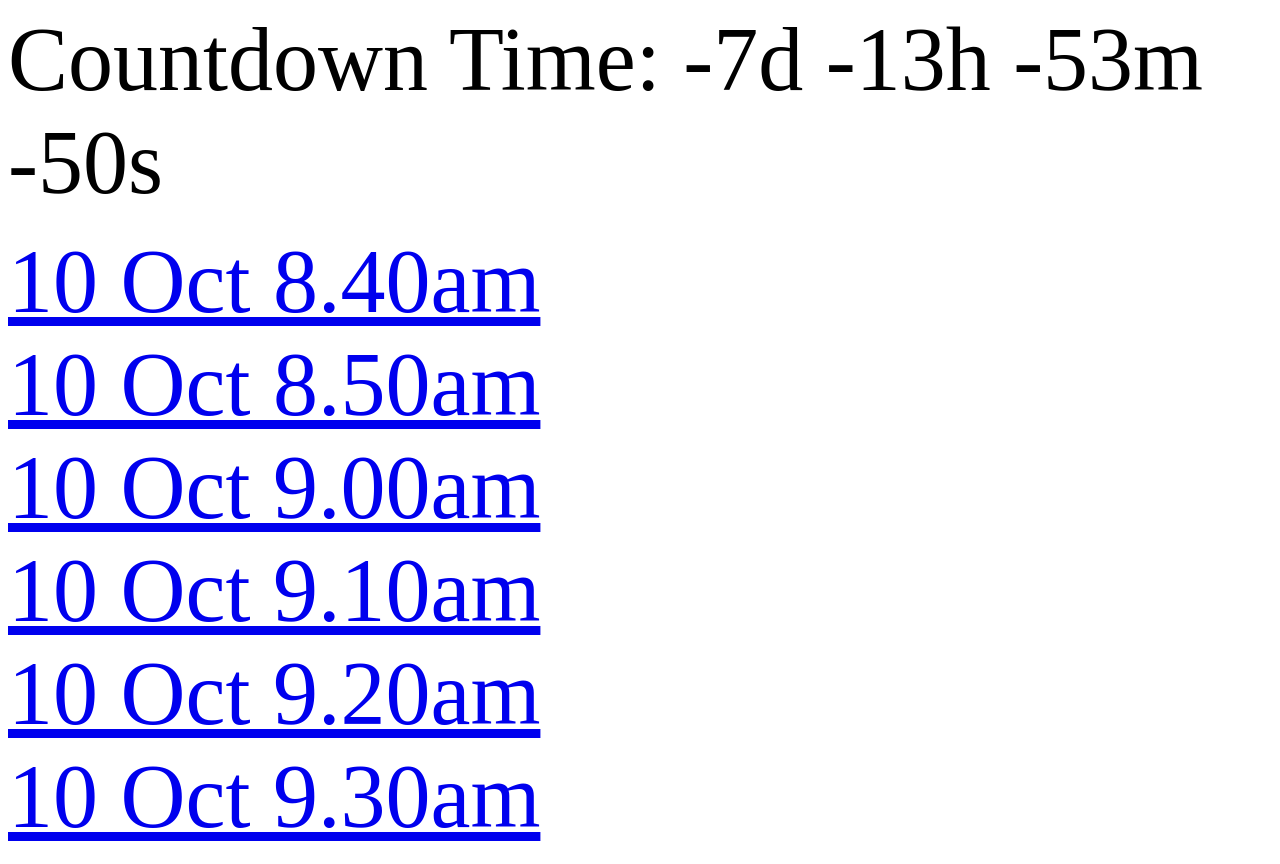
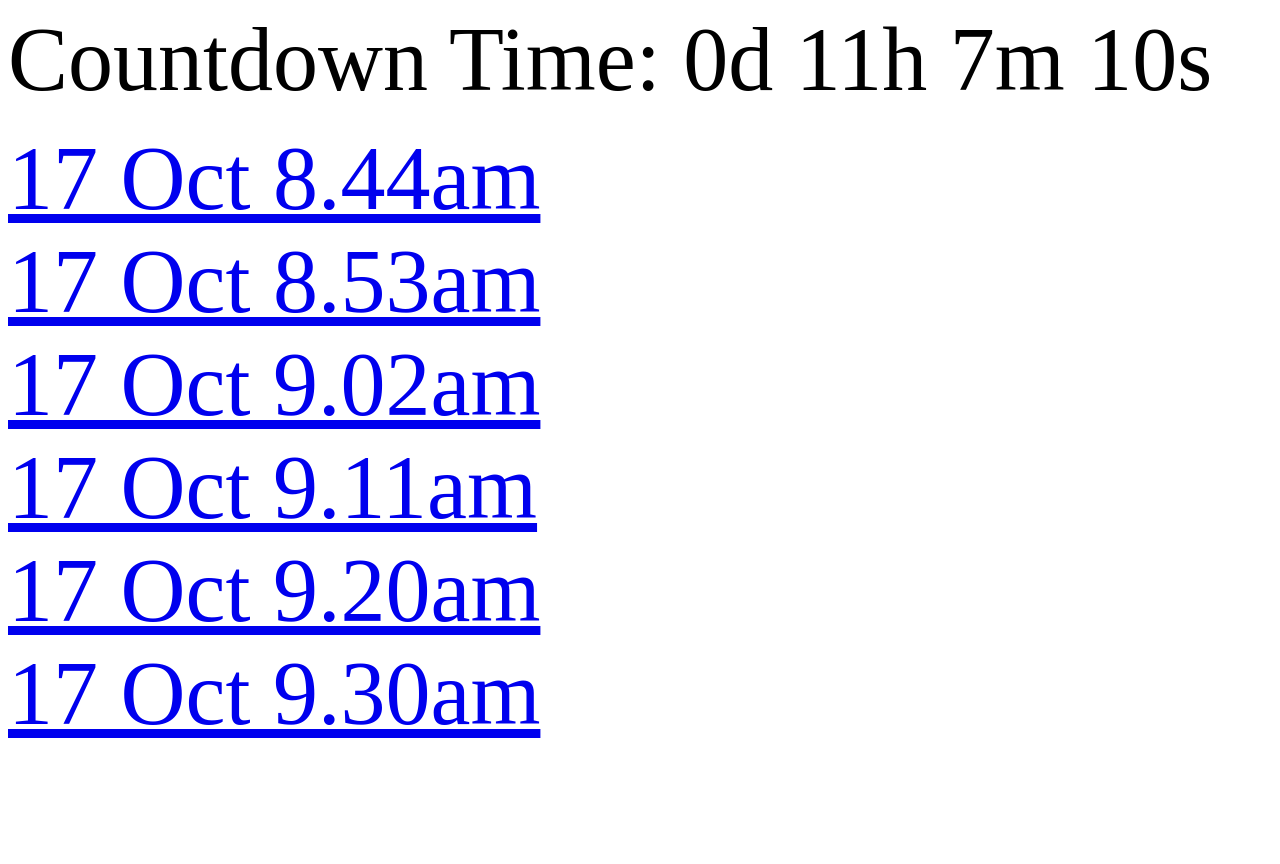
Before and after one commit to eamo/eamo.github.io, a plain HTML site: page index.html in a window 1280 px wide. After the commit the page ends 800 px from the top, so only its background shows below. Drawn offline with nearby package versions, Linux system fonts and the light colour scheme.

Commit message:
Update index.html

```diff
--- a/index.html
+++ b/index.html
@@ -5,7 +5,7 @@
 <script src="//ajax.googleapis.com/ajax/libs/jquery/2.1.1/jquery.min.js"></script>
   <script>
 // Set the date we're counting down to
-var countDownDate = new Date("October 5, 2020 07:30:00").getTime();
+var countDownDate = new Date("October 12, 2020 07:30:00").getTime();
 
 // Update the count down every 1 second
 var x = setInterval(function() {
@@ -33,12 +33,12 @@ var x = setInterval(function() {
 <a id="current-time" style="font-size:90px">Countdown Time: </a><a id="time" style="font-size:90px"></a>
 
 <p>
-<a href="https://members.brsgolf.com/grangecastle/bookings/book/1/20201010/0840" target="_blank" rel="noreferrer" style="font-size:90px">10 Oct 8.40am</a><br>
-<a href="https://members.brsgolf.com/grangecastle/bookings/book/1/20201010/0850" target="_blank" rel="noreferrer" style="font-size:90px">10 Oct  8.50am</a><br>
-  <a href="https://members.brsgolf.com/grangecastle/bookings/book/1/20201010/0900" target="_blank" rel="noreferrer" style="font-size:90px">10 Oct 9.00am</a><br>
-<a href="https://members.brsgolf.com/grangecastle/bookings/book/1/20201010/0910" target="_blank" rel="noreferrer" style="font-size:90px">10 Oct  9.10am</a><br>
-<a href="https://members.brsgolf.com/grangecastle/bookings/book/1/20201010/0920" target="_blank" rel="noreferrer" style="font-size:90px">10 Oct  9.20am</a><br>
-<a href="https://members.brsgolf.com/grangecastle/bookings/book/1/20201010/0930" target="_blank" rel="noreferrer" style="font-size:90px">10 Oct  9.30am</a><br>
+<a href="https://members.brsgolf.com/grangecastle/bookings/book/1/20201017/0844" target="_blank" rel="noreferrer" style="font-size:90px">17 Oct 8.44am</a><br>
+<a href="https://members.brsgolf.com/grangecastle/bookings/book/1/20201017/0853" target="_blank" rel="noreferrer" style="font-size:90px">17 Oct  8.53am</a><br>
+  <a href="https://members.brsgolf.com/grangecastle/bookings/book/1/20201017/0902" target="_blank" rel="noreferrer" style="font-size:90px">17 Oct 9.02am</a><br>
+<a href="https://members.brsgolf.com/grangecastle/bookings/book/1/20201017/0911" target="_blank" rel="noreferrer" style="font-size:90px">17 Oct  9.11am</a><br>
+<a href="https://members.brsgolf.com/grangecastle/bookings/book/1/20201017/0920" target="_blank" rel="noreferrer" style="font-size:90px">17 Oct  9.20am</a><br>
+<a href="https://members.brsgolf.com/grangecastle/bookings/book/1/20201017/0930" target="_blank" rel="noreferrer" style="font-size:90px">17 Oct  9.30am</a><br>
 
 </body>
 
```
